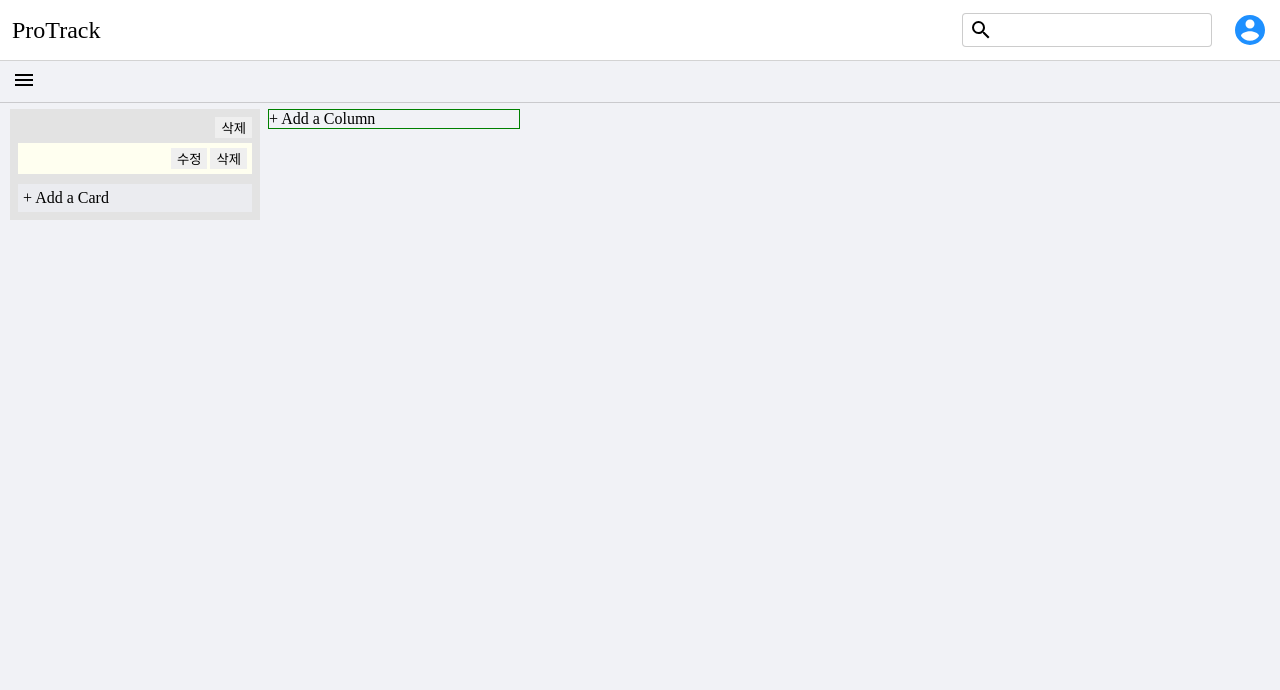
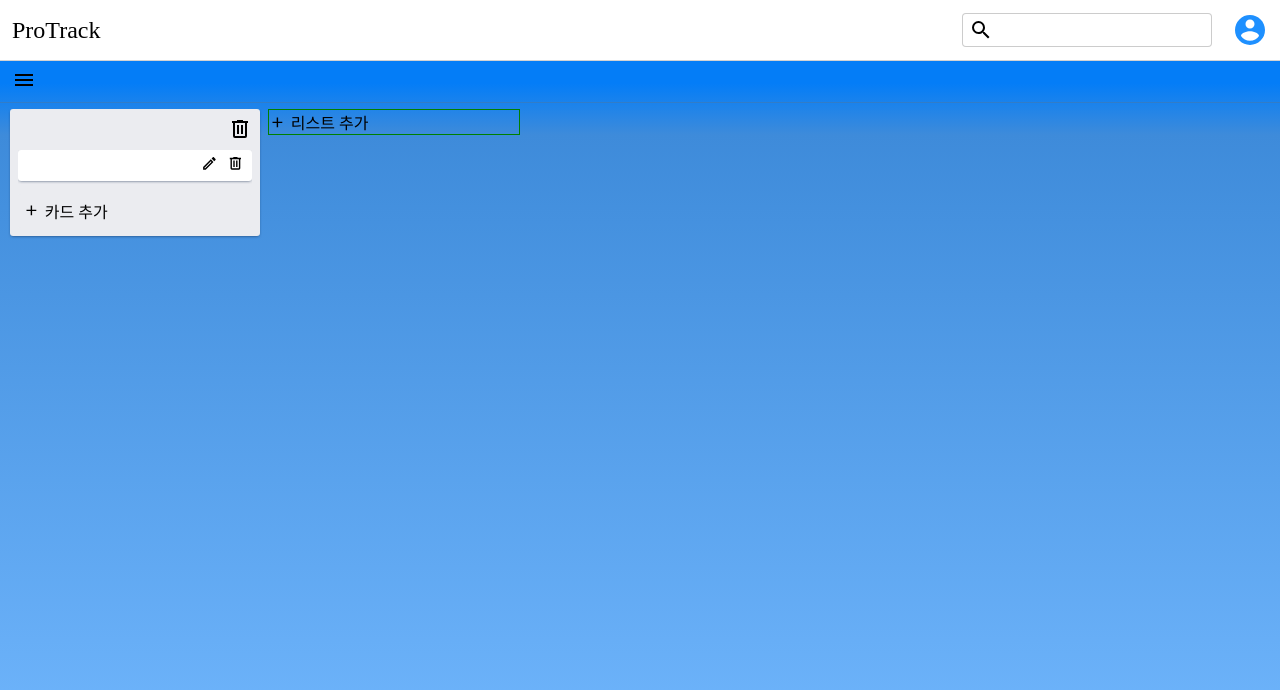
Before and after one commit to AustinHyoung/PTW-React, a React app: page /board in a window 1280 px wide. Shown: the top 690 px of the page. Built offline with nearby package versions, Linux system fonts and the light colour scheme; sample sign-in values are in the browser's storage; a web font is replaced by a local one.

Commit message:
edit style

```diff
--- a/src/components/BoardComponent.tsx
+++ b/src/components/BoardComponent.tsx
@@ -22,7 +22,7 @@ const BoardComponent = () => {
   return (
     <>
       <S.MainDisplay>
-        <S.MainDisplay style={{ backgroundColor: '#f1f2f6' }}>
+        <S.MainColor>
           <S.BoardHeader>
             <div>
               <S.IconBtn onClick={() => setLeftSide((leftSide) => !leftSide)}>
@@ -42,7 +42,7 @@ const BoardComponent = () => {
             </S.DndBox>
             {/* {rightSide && <RightSide />} */}
           </S.FlexBox>
-        </S.MainDisplay>
+        </S.MainColor>
       </S.MainDisplay>
     </>
   );
--- a/src/components/dnd/AddCard.tsx
+++ b/src/components/dnd/AddCard.tsx
@@ -1,5 +1,8 @@
 import React, { useState } from 'react';
 import InputCard from './InputCard';
+import * as S from '../../styles/styles';
+import Icon from '@mdi/react';
+import { mdiPlus } from '@mdi/js';
 
 interface AddCardProps {
   handleOnAddCard: (contents: string) => void;
@@ -20,9 +23,10 @@ const AddCard = ({ handleOnAddCard }: AddCardProps) => {
         </div>
       ) : (
         <div>
-          <div style={{ padding: 5, background: '#EBECF0', cursor: 'pointer' }} onClick={() => setOpen(!open)}>
-            <div>+ Add a Card</div>
-          </div>
+          <S.AddCardBtn onClick={() => setOpen(!open)}>
+            <Icon path={mdiPlus} size={0.7} style={{ display: 'flex', alignItems: 'center', marginRight: 5 }} />
+            <span>카드 추가</span>
+          </S.AddCardBtn>
         </div>
       )}
     </div>
--- a/src/components/dnd/AddColumn.tsx
+++ b/src/components/dnd/AddColumn.tsx
@@ -1,5 +1,7 @@
 import React, { useState } from 'react';
 import InputCard from './InputCard';
+import Icon from '@mdi/react';
+import { mdiPlus } from '@mdi/js';
 
 interface AddColumnProps {
   handleOnAddColumn: (title: string) => void;
@@ -28,8 +30,12 @@ const AddColumn = ({ handleOnAddColumn }: AddColumnProps) => {
       ) : (
         // 컬럼 추가 버튼
         <div>
-          <div style={{ cursor: 'pointer' }} onClick={() => setOpen(!open)}>
-            <div>+ Add a Column</div>
+          <div
+            style={{ cursor: 'pointer', display: 'flex', alignItems: 'center', justifyContent: 'flex-start' }}
+            onClick={() => setOpen(!open)}
+          >
+            <Icon path={mdiPlus} size={0.7} style={{ display: 'flex', alignItems: 'center', marginRight: 5 }} />
+            <span>리스트 추가</span>
           </div>
         </div>
       )}
--- a/src/components/dnd/Card.tsx
+++ b/src/components/dnd/Card.tsx
@@ -3,6 +3,8 @@ import { Draggable } from 'react-beautiful-dnd';
 import { CardProps } from '../../redux/types';
 import EditCard from './EditCard';
 import * as S from '../../styles/styles';
+import Icon from '@mdi/react';
+import { mdiTrashCanOutline, mdiPencilOutline } from '@mdi/js';
 
 interface Props {
   cards: CardProps;
@@ -18,7 +20,7 @@ const Card = ({ cards, onDelete, onSave, index }: Props) => {
 
   const handleOnDelete = () => onDelete(cards.card_no, cards.card_order);
 
-  const handleOpenEdit = (e: React.MouseEvent<HTMLButtonElement>) => setAnchorEl(e.currentTarget);
+  const handleOpenEdit = (e: React.MouseEvent<HTMLDivElement>) => setAnchorEl(e.currentTarget);
 
   const handleCloseEdit = () => setAnchorEl(null);
 
@@ -43,8 +45,12 @@ const Card = ({ cards, onDelete, onSave, index }: Props) => {
                 <div style={{ flex: 1, wordBreak: 'break-all', whiteSpace: 'normal' }}>{cards.contents}</div>
                 <div>
                   <div style={{ display: 'flex', gap: 3 }}>
-                    <button onClick={handleOpenEdit}>수정</button>
-                    <button onClick={handleOnDelete}>삭제</button>
+                    <div onClick={handleOpenEdit}>
+                      <Icon path={mdiPencilOutline} size={0.7} style={{ padding: '0 3px', cursor: 'pointer' }} />
+                    </div>
+                    <div onClick={handleOnDelete} style={{ padding: '0 3px', cursor: 'pointer' }}>
+                      <Icon path={mdiTrashCanOutline} size={0.7} />
+                    </div>
                   </div>
                 </div>
               </div>
--- a/src/components/dnd/ColumnHeader.tsx
+++ b/src/components/dnd/ColumnHeader.tsx
@@ -1,5 +1,7 @@
 import React, { useState } from 'react';
 import { ClickAwayListener } from '@material-ui/core';
+import Icon from '@mdi/react';
+import { mdiTrashCanOutline } from '@mdi/js';
 
 interface ColumnTitleProps {
   title: string;
@@ -65,7 +67,11 @@ const ColumnTitle = ({ title, listOrder, index, onDelete, onEdit, ...rest }: Col
           </form>
         </ClickAwayListener>
       )}
-      <button onClick={() => onDelete(index)}>삭제</button>
+      <div onClick={() => onDelete(index)} style={{ cursor: 'pointer' }}>
+        <Icon path={mdiTrashCanOutline} size={1} />
+      </div>
+
+      {/* <button onClick={() => onDelete(index)}>삭제</button> */}
     </div>
   );
 };
--- a/src/styles/styles.ts
+++ b/src/styles/styles.ts
@@ -196,6 +196,13 @@ export const MainDisplay = styled.div`
   height: 100%;
 `;
 
+export const MainColor = styled.div`
+  display: flex;
+  flex-direction: column;
+  height: 100%;
+  background: linear-gradient(180deg, rgba(4, 125, 247, 1) 3%, rgba(62, 139, 218, 1) 10%, rgba(116, 185, 255, 1) 100%);
+`;
+
 export const FlexColBox = styled.div`
   display: flex;
   flex-direction: column;
@@ -221,6 +228,22 @@ export const DndBox = styled.div`
   flex: 1;
   overflow: auto;
   padding: 6px;
+  &::-webkit-scrollbar {
+    width: 6px;
+  }
+
+  &::-webkit-scrollbar-thumb {
+    background-color: gold;
+    border-radius: 6px;
+  }
+
+  &::-webkit-scrollbar-track {
+    background-color: #f5f5f5;
+  }
+
+  &::-webkit-scrollbar-thumb:hover {
+    background-color: red;
+  }
 `;
 
 export const Hr = styled.div`
@@ -381,7 +404,8 @@ export const AddColumnSpace = styled.div`
 `;
 
 export const DraggableColumn = styled.div`
-  background-color: #e3e3e3;
+  background-color: #ebecf0;
+  border-radius: 3px;
   position: relative;
   display: inline-flex;
   max-height: 100%;
@@ -391,6 +415,9 @@ export const DraggableColumn = styled.div`
   width: 250px;
   margin: 0 4px;
   padding: 8px;
+  box-shadow: 0px 1px 3px -1px rgba(9, 30, 66, 0.79);
+  -webkit-box-shadow: 0px 1px 3px -1px rgba(9, 30, 66, 0.79);
+  -moz-box-shadow: 0px 1px 3px -1px rgba(9, 30, 66, 0.79);
 `;
 
 export const DroppableColumn = styled.div`
@@ -403,15 +430,32 @@ export const DroppableColumn = styled.div`
 
 export const DraggableCard = styled.div`
   height: auto;
-  background-color: ivory;
+  background-color: #fff;
   text-align: left;
-  margin-bottom: 5px;
+  margin-bottom: 8px;
+  border-radius: 3px;
+  box-shadow: 0px 1px 3px -1px rgba(9, 30, 66, 0.79);
+  -webkit-box-shadow: 0px 1px 3px -1px rgba(9, 30, 66, 0.79);
+  -moz-box-shadow: 0px 1px 3px -1px rgba(9, 30, 66, 0.79);
 `;
 
 export const BoardDelete = styled.div`
   border-radius: 4px;
   padding: 10px;
-  :hover {
+  &:hover {
     background-color: #b4c3d4;
   }
 `;
+
+export const AddCardBtn = styled.div`
+  padding: 5px;
+  background-color: #ebecf0;
+  border-radius: 3px;
+  cursor: pointer;
+  display: flex;
+  align-items: center;
+  justify-content: flex-start;
+  &:hover {
+    background-color: #d8dae1;
+  }
+`;
```
